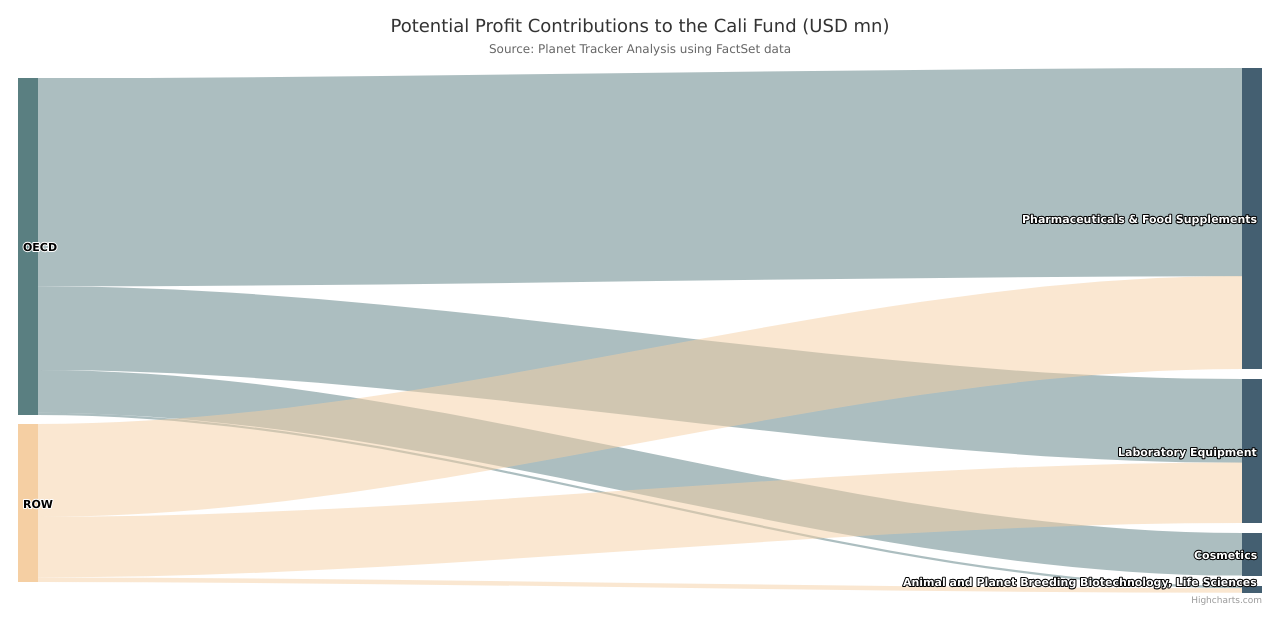
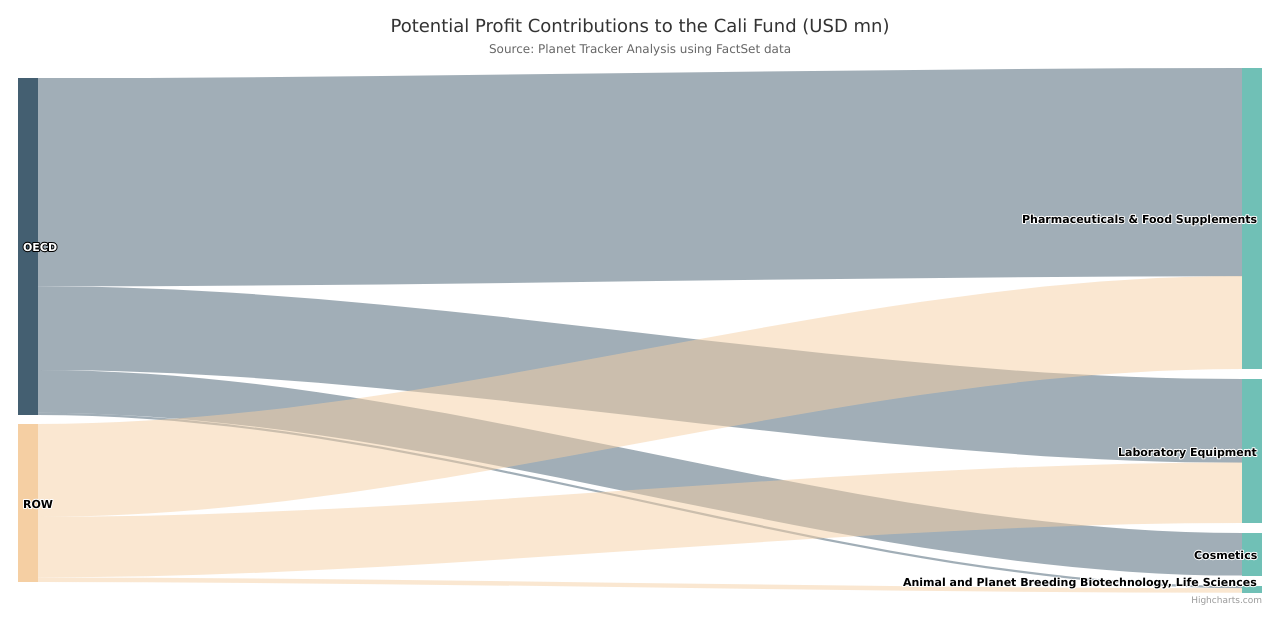
Before and after one commit to Planet-Tracker/chart-2024-11-cali-fund, a plain HTML site: page index.html in a window 1280 px wide. Drawn offline with nearby package versions, Linux system fonts and the light colour scheme.

Commit message:
Update index.html
Colours updated

```diff
--- a/index.html
+++ b/index.html
@@ -41,7 +41,7 @@
                 nodes: [
                     {
                         id: 'OECD',
-                        color: '#5a7f81'
+                        color: '#445f71'
                     },
                     {
                         id: 'ROW',
@@ -49,19 +49,19 @@
                     },
                     {
                         id: 'Pharmaceuticals & Food Supplements',
-                        color: '#445f71' // same colour for all sectors
+                        color: '#70c0b6' // same colour for all sectors
                     },
                     {
                         id: 'Laboratory Equipment',
-                        color: '#445f71'
+                        color: '#70c0b6'
                     },
                     {
                         id: 'Cosmetics',
-                        color: '#445f71'
+                        color: '#70c0b6'
                     },
                     {
                         id: 'Animal and Planet Breeding Biotechnology, Life Sciences',
-                        color: '#445f71'
+                        color: '#70c0b6'
                     }
                 ],
 
```
